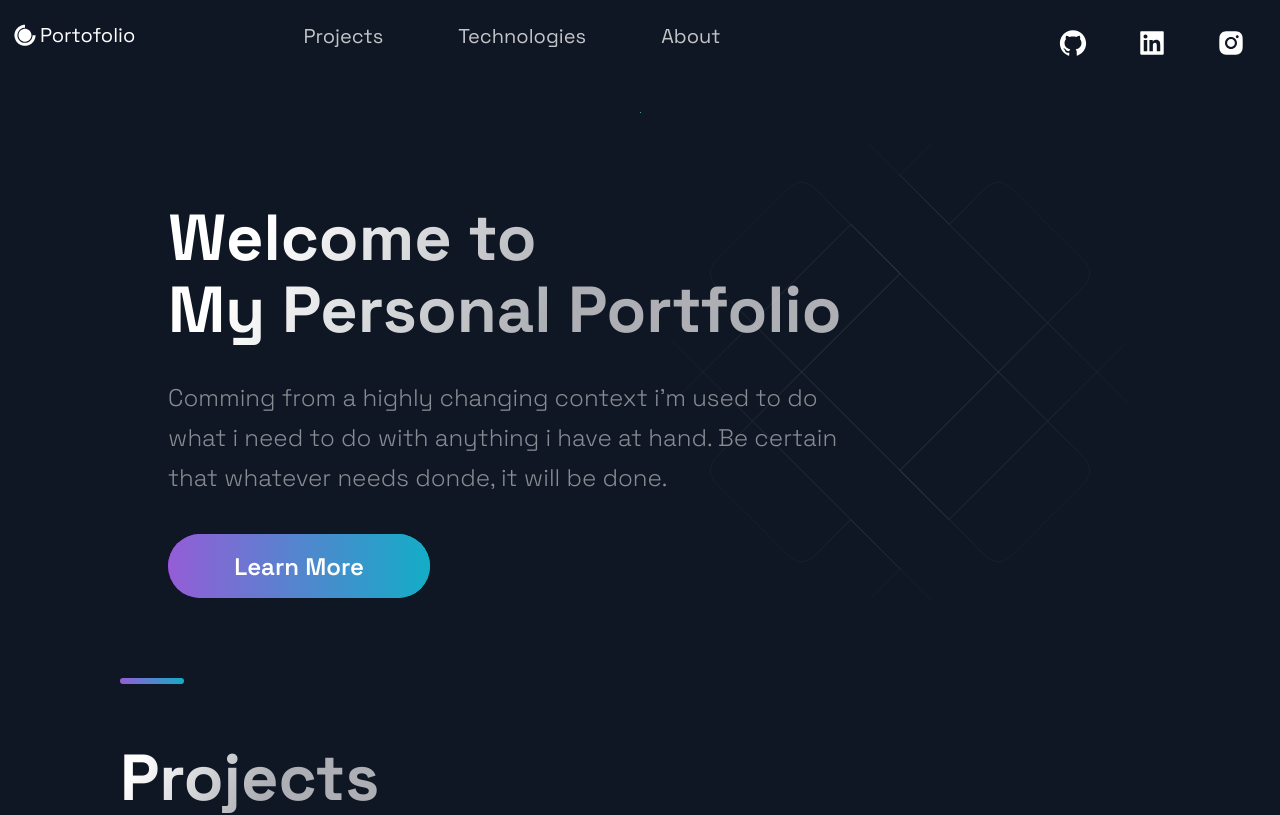
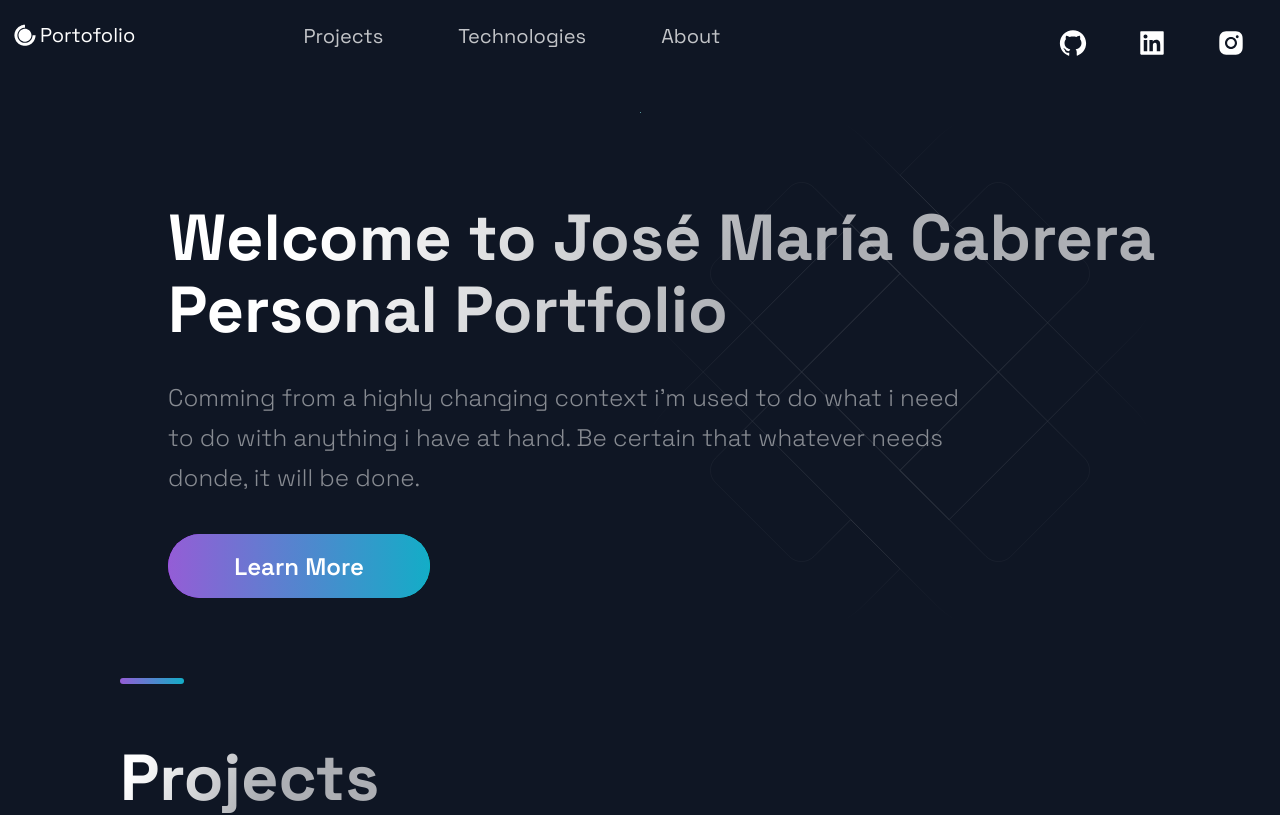
Before and after one commit to JoseCabreraJC/my-sweet-portolio, a Next.js app: page / in a window 1280 px wide. Shown: the top 815 px of the page. Built offline with nearby package versions, Linux system fonts and the light colour scheme.

Commit message:
added my personal name to the top of the page

```diff
--- a/src/components/Hero/Hero.js
+++ b/src/components/Hero/Hero.js
@@ -8,8 +8,8 @@ const Hero = () => (
   <Section row nopading>
     <LeftSection>
       <SectionTitle main center>
-        Welcome to <br/>
-        My Personal Portfolio
+        Welcome to José María Cabrera <br/>
+        Personal Portfolio
       </SectionTitle>
       <SectionText>
         Comming from a highly changing context i'm used to do what i need to do with anything i have at hand. Be certain that whatever needs donde, it will be done.
```
